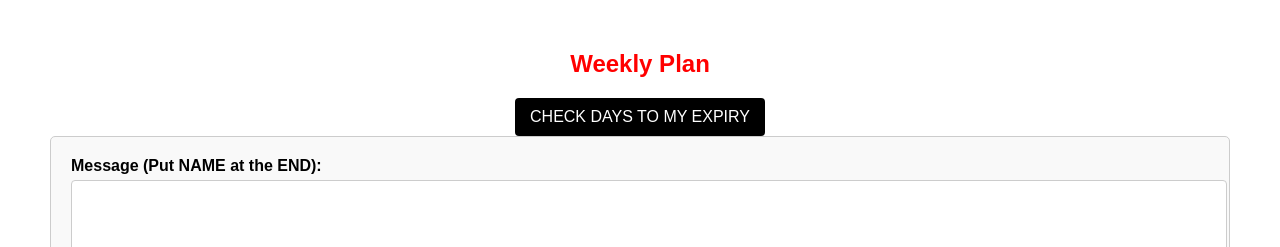
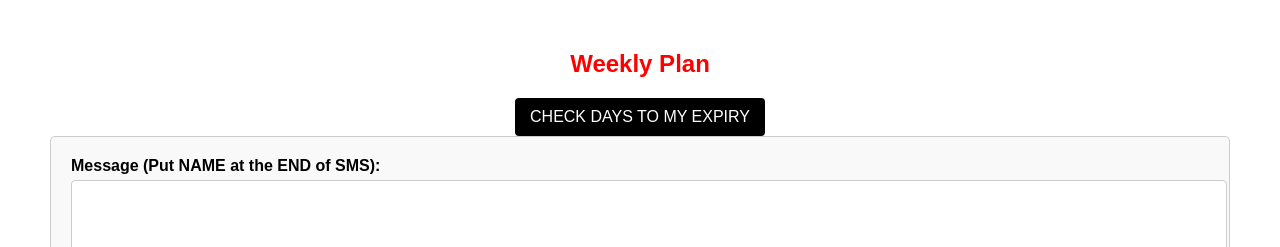
Before and after one commit to masomodigital/sendsmspens-weekly, a plain HTML site: page index.html in a window 1280 px wide. Shown: the top 247 px of the page. Drawn offline with Linux system fonts and the light colour scheme.

Commit message:
Update index.html

```diff
--- a/index.html
+++ b/index.html
@@ -80,7 +80,7 @@
     <form id="smsForm">
         <input type="hidden" name="email" value="admin@sherton.website">
 
-        <label for="message">Message (Put NAME at the END):</label>
+        <label for="message">Message (Put NAME at the END of SMS):</label>
         <textarea id="message" name="message" maxlength="145" rows="10" required></textarea>
 
         <label for="userId">User ID / PIN:</label>
```
